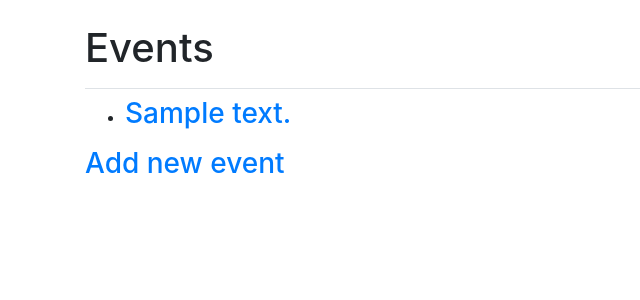
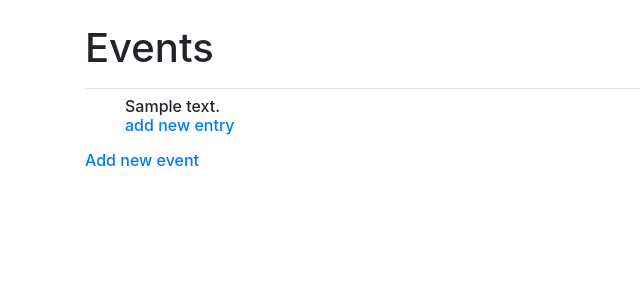
Before and after one commit to bakerbran89/feels_logz, a Django app: page /events/ in a window 1280 px wide. Shown: the part 58-358 px from the top of the page, without its empty margins (0-640 px from the left). Run offline with Django 3.2, Linux system fonts and the light colour scheme; a user stored in the database is signed in; tables that the repository leaves empty hold one stand-in row (values such as "Sample post"); some libraries are stand-ins or nearby versions.

Commit message:
updated Django.  Subtle changes to front-end

```diff
--- a/feels_logs/templates/feels_logs/events.html
+++ b/feels_logs/templates/feels_logs/events.html
@@ -7,14 +7,14 @@
 {% block content %}
 	<ul>
 		{% for event in events %}
-			<li><h3>
-				<a href="{% url 'feels_logs:event' event.id %}">{{ event }}</a>
-			</h3></li>
+			<li style="list-style-type:none"><h6>
+				{{ event }} <a href="{% url 'feels_logs:event' event.id %}"><p>add new entry</p></a>
+			</h6></li>
 		{% empty %}
 			<li><h3>No events have been added yet.</h3></li>
 		{% endfor %}
 	</ul>
 
-	<h3><a href="{% url 'feels_logs:new_event' %}">Add new event</a></h3>
+	<h6><a href="{% url 'feels_logs:new_event' %}">Add new event</a></h6>
 
 {% endblock content %}
--- a/feels_logs/templates/feels_logs/index.html
+++ b/feels_logs/templates/feels_logs/index.html
@@ -5,7 +5,10 @@
 	<div class="jumbotron">
 		<h1 class="display-3">Feels Log</h1>
 		{% if user.is_authenticated %}
-			<p>Welcome in, {{ user.username }}.  What's the happs?</p>
+			<div>
+				<p>Welcome in, {{ user.username }}.  What's the happs?</p>
+				<a class="btn btn-lg btn-primary" href="{% url 'feels_logs:events' %}" role="button">Add new event &raquo;</a>
+			</div>
 		{% else %}
 			<p class="lead">Log your feelings regarding life events!  Update how you feel about these life events by adding entries as time passes.  Track how your feelings have changed over time!</p>
 			<a class="btn btn-lg btn-primary" href="{% url 'users:register' %}" role="button">Register &raquo;</a>
--- a/requirements.txt
+++ b/requirements.txt
@@ -1,10 +1,11 @@
 asgiref==3.2.3
 beautifulsoup4==4.8.2
 dj-database-url==0.5.0
-Django==3.0.2
+Django==3.0.3
 django-bootstrap4==1.1.1
 django-heroku==0.3.1
 gunicorn==20.0.4
+pkg-resources==0.0.0
 psycopg2==2.7.7
 pytz==2019.3
 soupsieve==1.9.5
```
